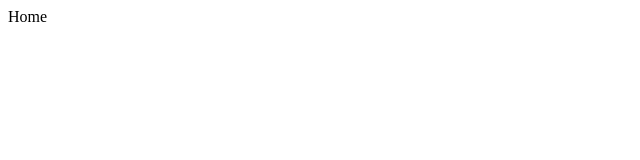
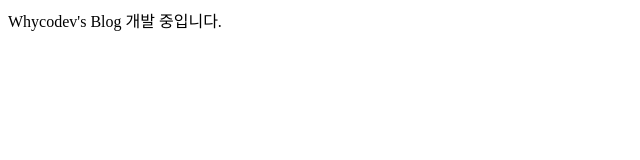
Before and after one commit to Whycodev/Whycodev.github.io, a Gatsby site: page / in a window 1280 px wide. Shown: the whole page, without its empty margins (0-640 px from the left). Built offline with nearby package versions, Linux system fonts and the light colour scheme; Gatsby itself is replaced by a stand-in of ours.

Commit message:
메인 화면 문구 수정

```diff
--- a/src/pages/index.tsx
+++ b/src/pages/index.tsx
@@ -2,7 +2,7 @@
 import Text from 'components/Text'
 
 const IndexPage: FunctionComponent = function () {
-  return <Text text="Home" />
+  return <Text text="Whycodev's Blog 개발 중입니다." />
 }
 
 export default IndexPage
```
